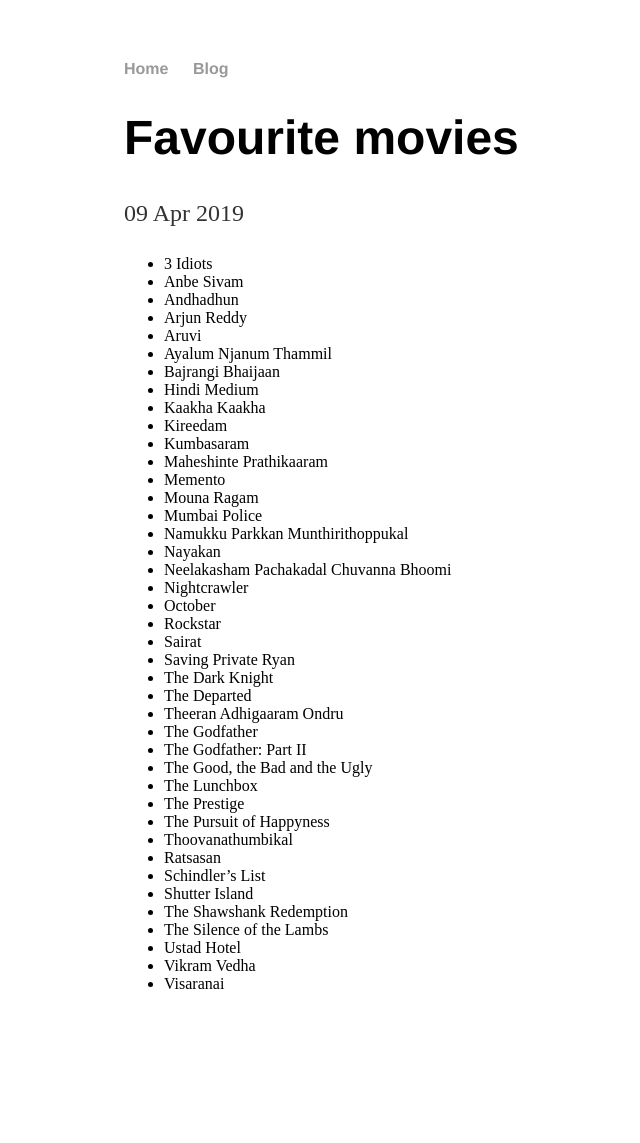
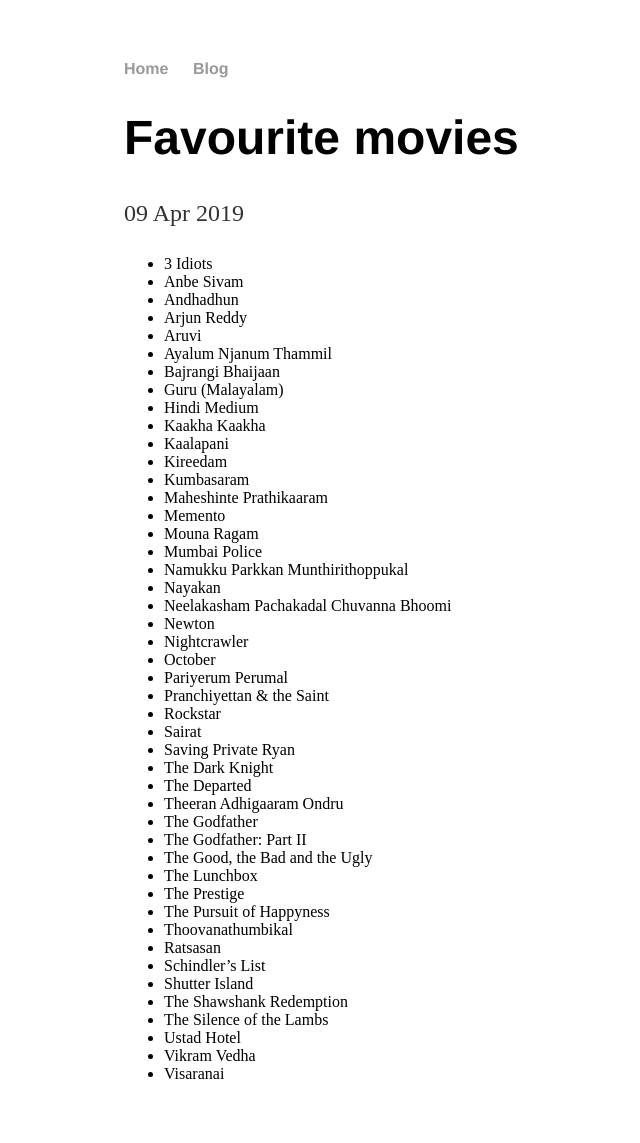
Before and after one commit to joe019/joe019.github.io, a Jekyll site: the page built from _posts/2019-04-09-favourite-movies.md, in a window 1280 px wide. Shown: the whole page, without its empty margins (68-708 px from the left). Built offline with Jekyll 4.4.1, drawn with Linux system fonts in a browser that asks for light colours; before the commit the page ends 1053 px from its top, so only the background shows below that.

Commit message:
edited fav movies

```diff
--- a/_posts/2019-04-09-favourite-movies.md
+++ b/_posts/2019-04-09-favourite-movies.md
@@ -11,8 +11,10 @@
 * Aruvi
 * Ayalum Njanum Thammil
 * Bajrangi Bhaijaan
+* Guru (Malayalam)
 * Hindi Medium
 * Kaakha Kaakha
+* Kaalapani
 * Kireedam
 * Kumbasaram
 * Maheshinte Prathikaaram
@@ -22,8 +24,11 @@
 * Namukku Parkkan Munthirithoppukal
 * Nayakan
 * Neelakasham Pachakadal Chuvanna Bhoomi
+* Newton
 * Nightcrawler
 * October
+* Pariyerum Perumal
+* Pranchiyettan & the Saint
 * Rockstar
 * Sairat
 * Saving Private Ryan
```
